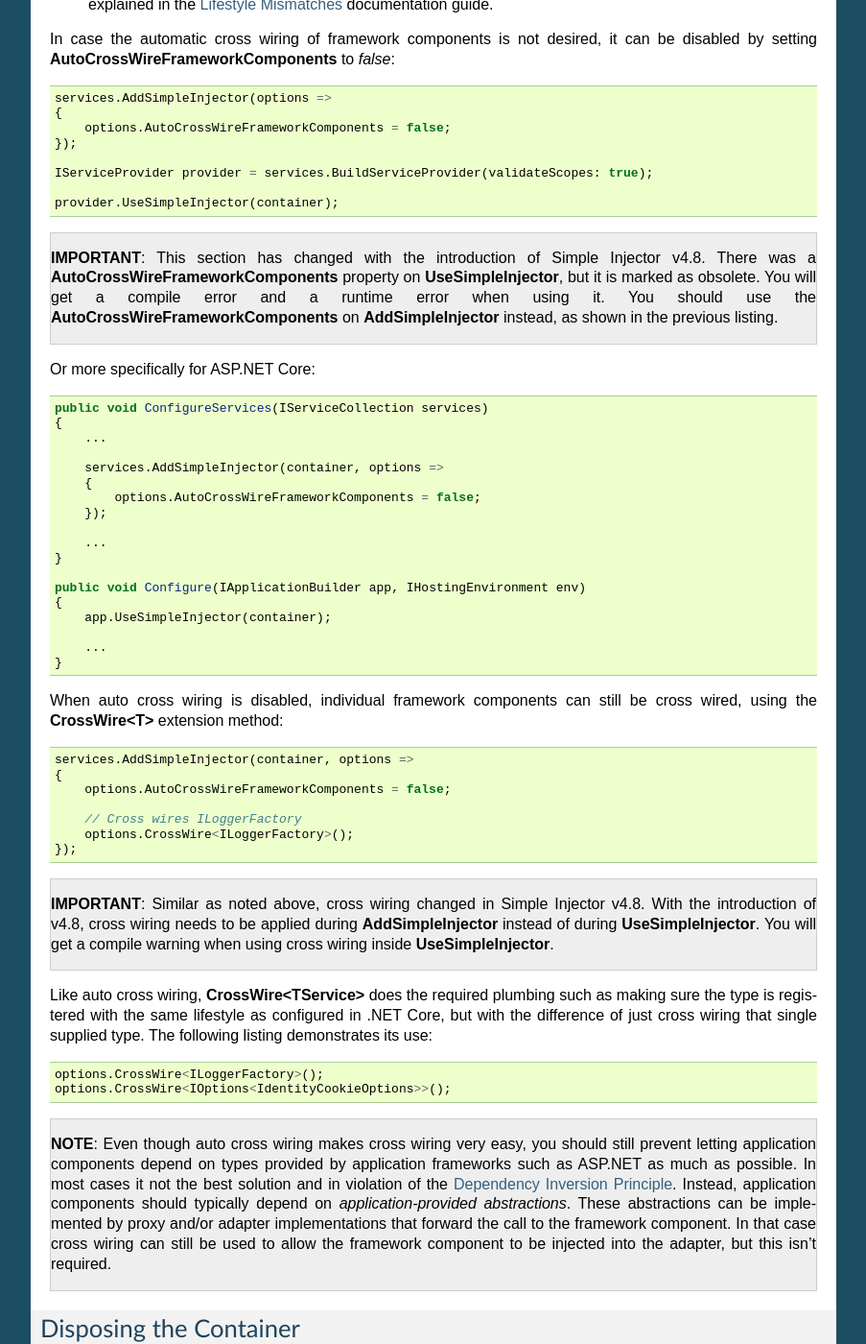
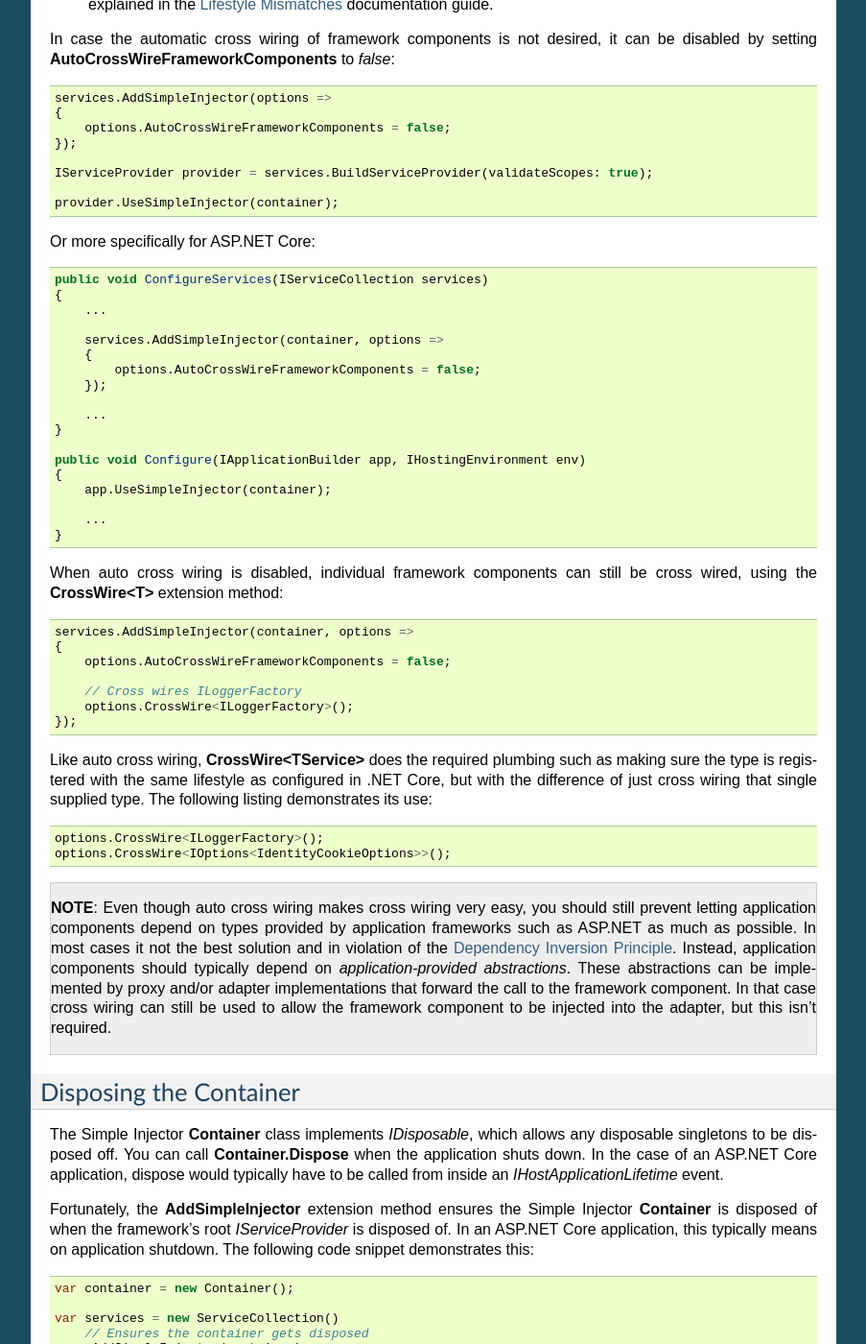
Before and after one commit to simpleinjector/Documentation, a Sphinx documentation site: the page built from source/servicecollectionintegration.rst, in a window 1280 px wide and 1400 px high, scrolled down 2672 px. Shown: the whole window at 96% size, without its empty margins (198-1101 px from the left). Built offline with Sphinx 7.4.7, drawn with Linux system fonts in a browser that asks for light colours.

Commit message:
Changed and removed sections notifying about added features and changed behavior in minor versions of v4. The documentation for v5 starts with a clean sheet.

```diff
--- a/source/LifestyleMismatches.rst
+++ b/source/LifestyleMismatches.rst
@@ -106,10 +106,6 @@ To allow **Transient** dependencies to be injected into **Scoped** consumers wit
 
     container.Options.UseLoosenedLifestyleMismatchBehavior = true;
 
-.. container:: Note
-
-    **Note** the **Options.UseLoosenedLifestyleMismatchBehavior** setting requires Simple Injector v4.9 or newer.
-
 
 What about Hybrid lifestyles?
 =============================
@@ -136,7 +132,7 @@ This does imply that two components with the same hybrid lifestyle can't safely
 Iterating injected collections during construction can lead to warnings
 =======================================================================
 
-Simple Injector v4.5 improved the ability to find Lifestyle Mismatches by trying to detect when injected collections are iterated during object composition. This can lead to warnings similar to the following:
+Simple Injector tries to detect when injected collections are iterated during object composition, as this could otherwise lead to Lifestyle Mismatches. This can lead to warnings similar to the following:
 
 .. container:: Note
 
--- a/source/aspnetintegration.rst
+++ b/source/aspnetintegration.rst
@@ -201,10 +201,6 @@ The previous `Startup` snippet already showed how a custom middleware class can
         ...
     }
 
-.. container:: Note
-
-    **IMPORTANT**: The API changed in v4.8 of the Simple Injector ASP.NET Core integration packages. Previously, **UseMiddleware** was called inside the **UseSimpleInjector** method. Doing so, caused middleware to be applied at the wrong stage in the pipeline. This could, for instance, cause your middleware to be executed before the static files middleware (i.e. the `.UseStaticFiles()` call) or before authorization is applied (i.e. the `.UseAuthorization()` call). Instead, take care that you call **.UseMiddleware<TMiddleware>(Container)** at the right stage. This typically means after `.UseStaticFiles()` and `.UseAuthorization()`, but before `.UseEndpoints(...)`, as shown in the next listing.
-
 .. code-block:: c#
 
     public void Configure(IApplicationBuilder app, IWebHostEnvironment env)
--- a/source/extensibility.rst
+++ b/source/extensibility.rst
@@ -446,7 +446,7 @@ An **InstanceProducer** instance is responsible of caching the compiled factory
 Container-locking
 =================
 
-Simple Injector v4.8 added a new **Container.Options.ContainerLocking** event. This allows you to get notified just before the container gets locked. This typically happens when the first instance is resolved, or when the container is being verified. This event can be used to add some last-minute registrations, that should be made last, or to detect who is locking the container to early:
+The **Container.Options.ContainerLocking** event allows you to get notified just before the container gets locked. This typically happens when the first instance is resolved, or when the container is being verified. This event can be used to add some last-minute registrations, that should be made last, or to detect who is locking the container to early:
 
 .. code-block:: c#
 
--- a/source/lifetimes.rst
+++ b/source/lifetimes.rst
@@ -225,10 +225,6 @@ The same method can be applied when asynchronously disposing instances that are
     }
 
     container.Dispose();
-
-.. container:: Note
-
-    **Note**: The **Container.ContainerScope** property is new in v4.5.
 
 .. _PerLifetimeScope:
 .. _ThreadScoped:
--- a/source/servicecollectionintegration.rst
+++ b/source/servicecollectionintegration.rst
@@ -113,9 +113,6 @@ In case the automatic cross wiring of framework components is not desired, it ca
 
     provider.UseSimpleInjector(container);
 
-.. container:: Note
-
-    **IMPORTANT**: This section has changed with the introduction of Simple Injector v4.8. There was a **AutoCrossWireFrameworkComponents** property on **UseSimpleInjector**, but it is marked as obsolete. You will get a compile error and a runtime error when using it. You should use the **AutoCrossWireFrameworkComponents** on **AddSimpleInjector** instead, as shown in the previous listing.
 
 Or more specifically for ASP.NET Core:
 
@@ -151,10 +148,6 @@ When auto cross wiring is disabled, individual framework components can still be
         // Cross wires ILoggerFactory
         options.CrossWire<ILoggerFactory>();
     });
-
-.. container:: Note
-
-    **IMPORTANT**: Similar as noted above, cross wiring changed in Simple Injector v4.8. With the introduction of v4.8, cross wiring needs to be applied during **AddSimpleInjector** instead of during **UseSimpleInjector**. You will get a compile warning when using cross wiring inside **UseSimpleInjector**.
 
 Like auto cross wiring, **CrossWire<TService>** does the required plumbing such as making sure the type is registered with the same lifestyle as configured in .NET Core, but with the difference of just cross wiring that single supplied type. The following listing demonstrates its use:
 
--- a/source/wcfintegration.rst
+++ b/source/wcfintegration.rst
@@ -3,10 +3,6 @@ WCF Integration Guide
 =====================
 
 The `Simple Injector WCF Integration NuGet Package <https://nuget.org/packages/SimpleInjector.Integration.Wcf>`_ allows WCF services to be resolved by the container, which enables constructor injection.
-
-.. container:: Note
-
-    **NOTE**: With the introduction of version 4.1 of this integration package, asynchronous programming through async/await is supported. WCF service methods can now be specified using the `async` keyword.
 
 After installing this NuGet package, it must be initialized in the start-up path of the application by calling the **SimpleInjectorServiceHostFactory.SetContainer** method:
 
```
